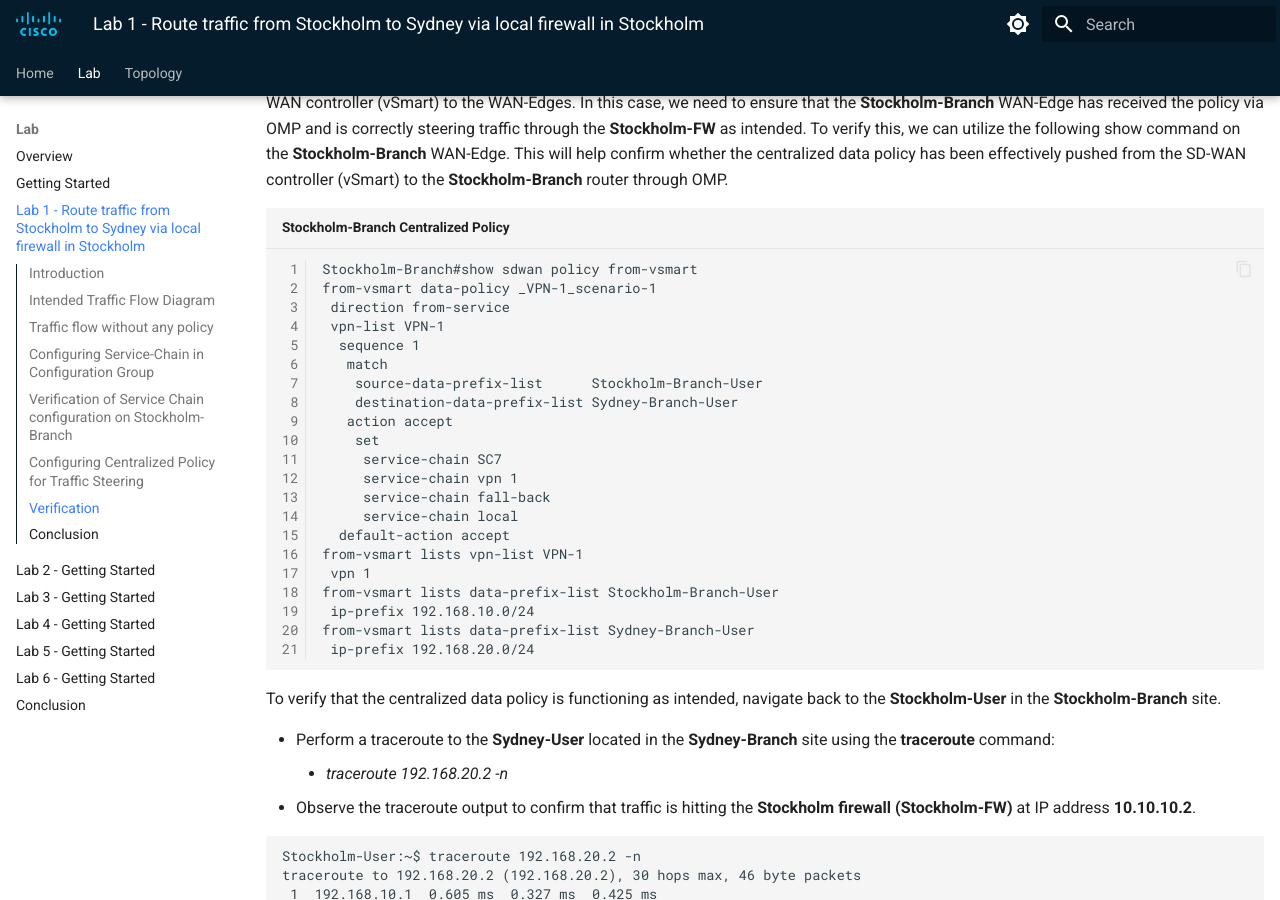
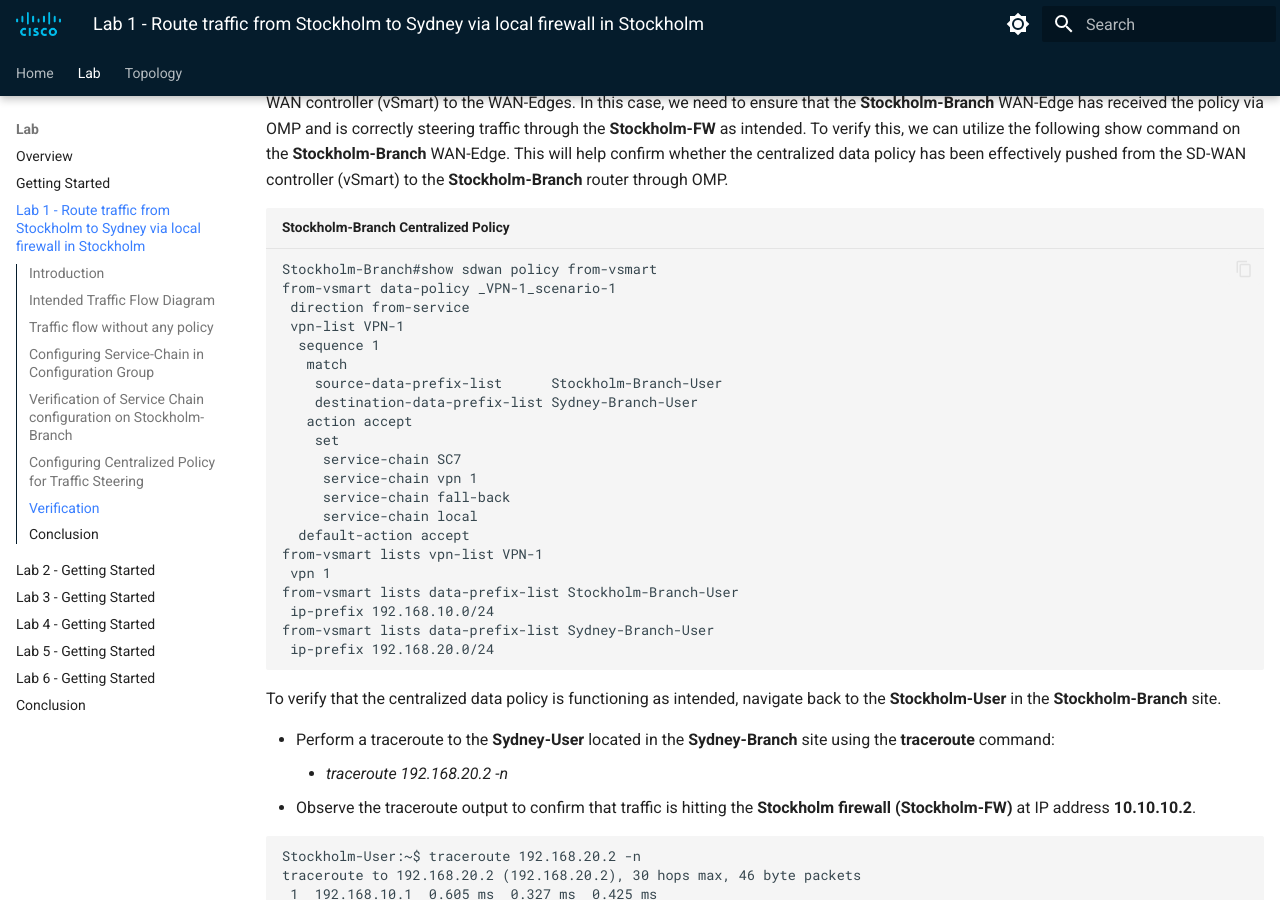
Before and after one commit to ciscodocs/ltrent-2008-clemea25, an MkDocs documentation site: the page built from docs/lab1_getting_started.md, in a window 1280 px wide and 900 px high, scrolled down 28022 px. Built offline with MkDocs 1.6.1 and Material for MkDocs 9.7.7, drawn with Linux system fonts in a browser that asks for light colours.

Commit message:
Scenario-1 guide

````diff
--- a/docs/lab1_getting_started.md
+++ b/docs/lab1_getting_started.md
@@ -303,7 +303,7 @@ Next, we will configure a centralized data policy to ensure that traffic initiat
 
 After the centralized data policy has been successfully deployed, the next step is to confirm that the policy has been propagated by the SD-WAN controller (vSmart) to the WAN-Edges. In this case, we need to ensure that the **Stockholm-Branch** WAN-Edge has received the policy via OMP and is correctly steering traffic through the **Stockholm-FW** as intended. To verify this, we can utilize the following show command on the **Stockholm-Branch** WAN-Edge. This will help confirm whether the centralized data policy has been effectively pushed from the SD-WAN controller (vSmart) to the **Stockholm-Branch** router through OMP.
 
-```{.ios, .no-copy, title="Stockholm-Branch Centralized Policy", linenums="1"}
+```{.ios, .no-copy, title="Stockholm-Branch Centralized Policy"}
 Stockholm-Branch#show sdwan policy from-vsmart
 from-vsmart data-policy _VPN-1_scenario-1
  direction from-service
````
